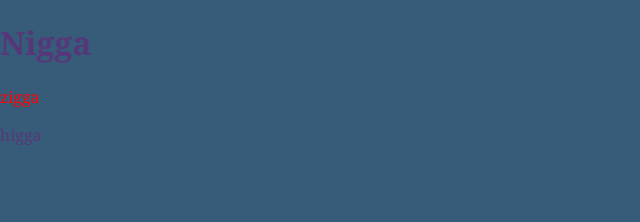
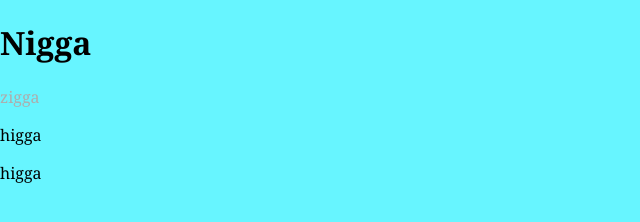
Before and after one commit to VLoreV/try-finger-but-hole, a website: page index.html in a window 1280 px wide. Shown: the whole page, without its empty margins (0-640 px from the left). Drawn offline with Linux system fonts and the light colour scheme.

Commit message:
Change colrs

```diff
--- a/css/style.css
+++ b/css/style.css
@@ -6,8 +6,8 @@ body{
     font-family: Georgia, 'Times New Roman', Times, serif;
     margin: 0;
     padding: 0;
-    background-color: rgb(55, 92, 122);
-    color: rgb(86, 55, 122);
+    background-color: rgb(103, 245, 255);
+    color: rgb(0, 0, 0);
 }
 
 .container{
@@ -17,5 +17,5 @@ body{
 }
 
 .red{
-    color: red;
+    color: rgb(173, 173, 173);
 }
--- a/index.html
+++ b/index.html
@@ -11,6 +11,7 @@
         <h1>Nigga</h1>
         <p>zigga</p>
         <p>higga</p>
+        <p>higga</p>
     </main>
 
     <script src="js/main.js"></script>
```
